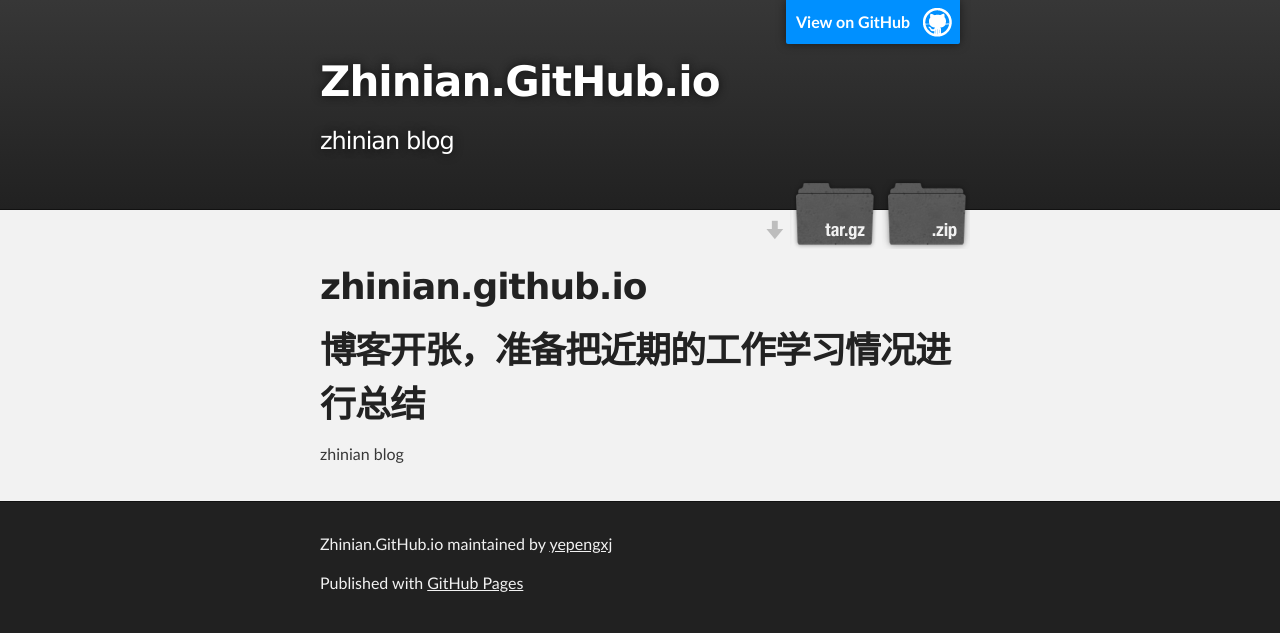
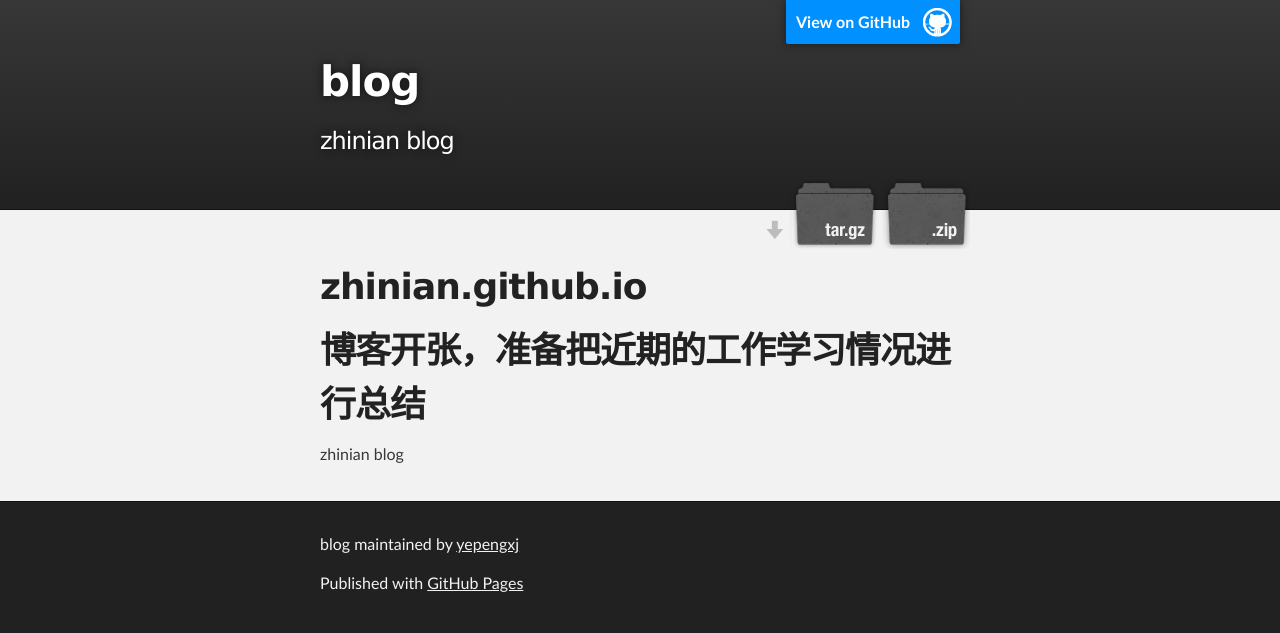
Before and after one commit to yepengxj/blog, a plain HTML site: page index.html in a window 1280 px wide. Drawn offline with Linux system fonts and the light colour scheme.

```diff
--- a/index.html
+++ b/index.html
@@ -4,11 +4,11 @@
   <head>
     <meta charset='utf-8'>
     <meta http-equiv="X-UA-Compatible" content="chrome=1">
-    <meta name="description" content="Zhinian.GitHub.io : zhinian blog">
+    <meta name="description" content="blog : zhinian blog">
 
     <link rel="stylesheet" type="text/css" media="screen" href="stylesheets/stylesheet.css">
 
-    <title>Zhinian.GitHub.io</title>
+    <title>blog</title>
   </head>
 
   <body>
@@ -18,7 +18,7 @@
         <header class="inner">
           <a id="forkme_banner" href="https://github.com/yepengxj/zhinian.github.io">View on GitHub</a>
 
-          <h1 id="project_title">Zhinian.GitHub.io</h1>
+          <h1 id="project_title">blog</h1>
           <h2 id="project_tagline">zhinian blog</h2>
 
             <section id="downloads">
@@ -44,7 +44,7 @@
     <!-- FOOTER  -->
     <div id="footer_wrap" class="outer">
       <footer class="inner">
-        <p class="copyright">Zhinian.GitHub.io maintained by <a href="https://github.com/yepengxj">yepengxj</a></p>
+        <p class="copyright">blog maintained by <a href="https://github.com/yepengxj">yepengxj</a></p>
         <p>Published with <a href="https://pages.github.com">GitHub Pages</a></p>
       </footer>
     </div>
--- a/params.json
+++ b/params.json
@@ -1 +1 @@
-{"name":"Zhinian.GitHub.io","tagline":"zhinian blog","body":"# zhinian.github.io\r\n# 博客开张，准备把近期的工作学习情况进行总结\r\nzhinian blog\r\n","google":"","note":"Don't delete this file! It's used internally to help with page regeneration."}
+{"name":"blog","tagline":"zhinian blog","body":"# zhinian.github.io\r\n# 博客开张，准备把近期的工作学习情况进行总结\r\nzhinian blog\r\n","google":"","note":"Don't delete this file! It's used internally to help with page regeneration."}
```
